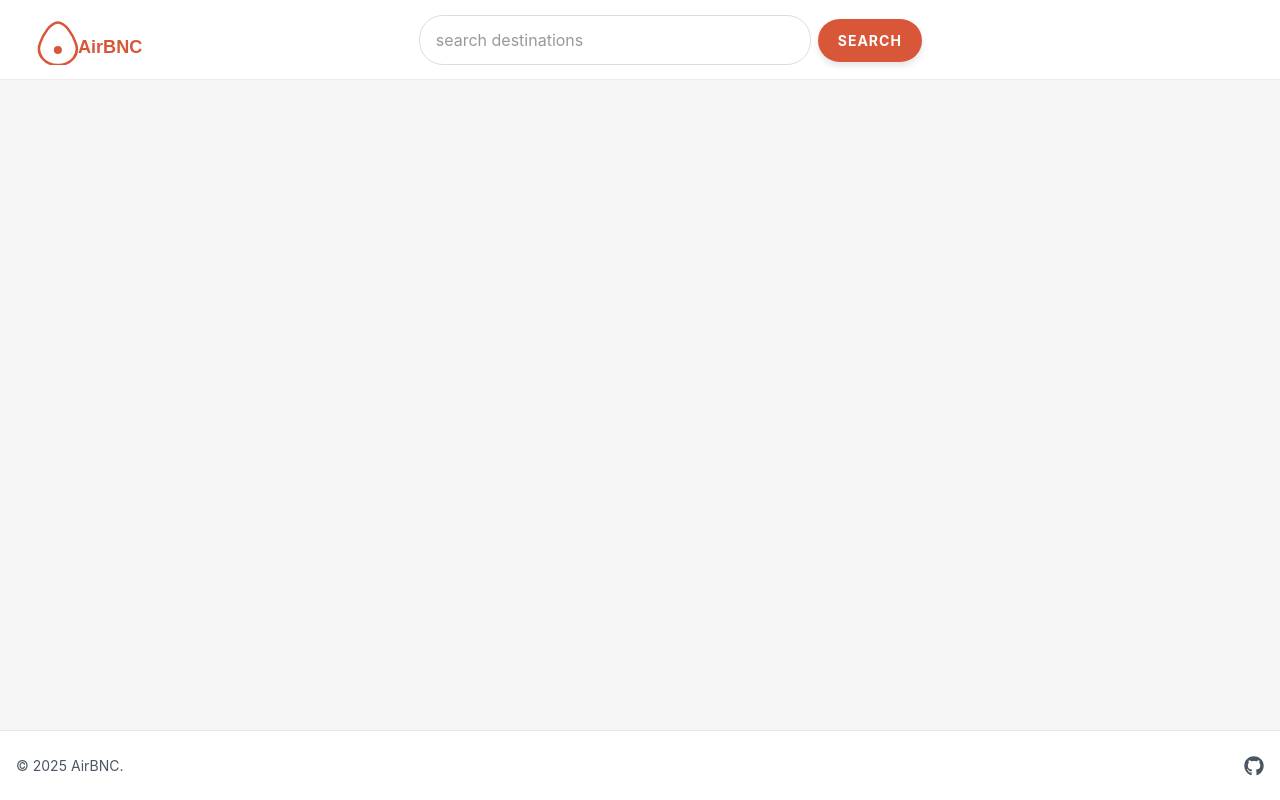
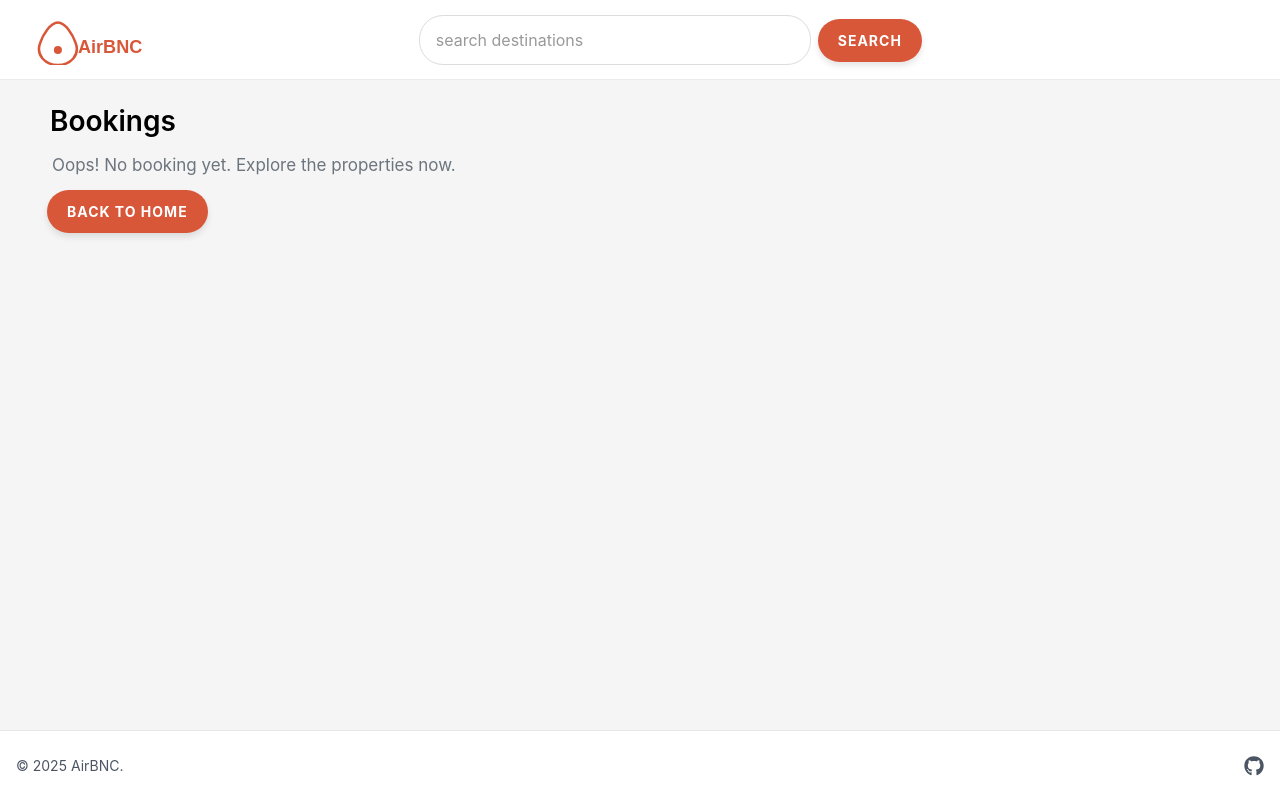
Before and after one commit to Jahanvi131/fe-airbnc, a React (Vite) app: page /trips in a window 1280 px wide. Built offline with nearby package versions, Linux system fonts and the light colour scheme; no server answers.

Commit message:
worked on add to fav show filled heart

```diff
--- /dev/null
+++ b/src/components/features/NoPropertyFound.jsx
@@ -0,0 +1,24 @@
+import { useNavigate } from "react-router-dom";
+import Button from "../../components/common/Button";
+import "../../components/common/button.css";
+
+const NoPropertyFound = ({ pageName }) => {
+  const navigate = useNavigate();
+  const goBackToHome = () => {
+    navigate("/");
+  };
+  return (
+    <div className="no-item-container">
+      <p class="no-item-message">
+        Oops!{" "}
+        {pageName === "wishlist"
+          ? "No property found in your wishlist. Add now."
+          : "No booking yet. Explore the properties now."}
+      </p>
+      <Button onClick={goBackToHome} class="back-button">
+        Back to Home
+      </Button>
+    </div>
+  );
+};
+export default NoPropertyFound;
--- a/src/components/features/PropertyList/PropertyCard.jsx
+++ b/src/components/features/PropertyList/PropertyCard.jsx
@@ -1,18 +1,30 @@
-import { useContext, useState, useEffect } from "react";
 import { Link } from "react-router-dom";
-import { UserContext } from "../../../contexts/UserContext";
 import { createFavourites } from "../../../services/api";
+import { useEffect, useState } from "react";
 
-const PropertyCard = ({ prop }) => {
-  const { user } = useContext(UserContext);
-  const [userId, setUserId] = useState(0);
+const PropertyCard = ({ prop, userId, onFavoriteChange }) => {
+  console.log(prop.favourited);
+  const [isFavorited, setIsFavorited] = useState(prop.favourited);
+
   useEffect(() => {
-    if (user?.user) {
-      setUserId(user.user.user_id);
+    setIsFavorited(prop.favourited);
+  }, [prop.favourited]);
+  const addToFavourites = async (property_id) => {
+    // Optimistically update UI
+    const newFavoriteStatus = true;
+    setIsFavorited(newFavoriteStatus);
+
+    // Notify parent component about the change
+    onFavoriteChange(property_id, newFavoriteStatus);
+    try {
+      await createFavourites(property_id, userId);
+    } catch {
+      const originalStatus = prop.favourited;
+      setIsFavorited(originalStatus);
+
+      // Notify parent about the reversion
+      onFavoriteChange(property_id, originalStatus);
     }
-  }, [user]);
-  const addToFavourites = async (property_id) => {
-    await createFavourites(property_id, userId);
   };
   return (
     <li>
@@ -30,8 +42,14 @@ const PropertyCard = ({ prop }) => {
           onClick={() => {
             addToFavourites(prop.property_id);
           }}
+          style={{
+            color: isFavorited ? "var(--color-primary)" : "",
+            transition: "color 0.2s ease",
+            cursor: isFavorited ? "none" : "pointer",
+            opacity: isFavorited ? 1.7 : 2,
+          }}
         >
-          ♡
+          {prop.favourited ? "♥" : "♡"}
         </button>
       </div>
       <div className="property-info">
--- a/src/components/features/PropertyList/PropertyList.jsx
+++ b/src/components/features/PropertyList/PropertyList.jsx
@@ -1,7 +1,8 @@
-import { useState, useEffect } from "react";
+import { useState, useEffect, useContext } from "react";
 import { fetchPropertyList } from "../../../services/api";
 import PropertyCard from "./PropertyCard";
 import { useSearchParams } from "react-router-dom";
+import { UserContext } from "../../../contexts/UserContext";
 
 const PropertyList = () => {
   const [searchParams, setSearchParams] = useSearchParams();
@@ -12,6 +13,7 @@ const PropertyList = () => {
   const [propertyList, setpropertyList] = useState([]);
   const [error, setError] = useState("");
   const [isLoading, setIsLoading] = useState(false);
+  const { user } = useContext(UserContext);
 
   useEffect(() => {
     fetchProperties();
@@ -25,7 +27,8 @@ const PropertyList = () => {
         property_typeFromQuery,
         min_priceFromQuery,
         max_priceFromQuery,
-        sortFromQuery
+        sortFromQuery,
+        user?.user?.user_id
       );
       if (response.success) {
         setpropertyList(response.data.properties);
@@ -51,13 +54,32 @@ const PropertyList = () => {
     }
   };
 
+  // Callback function for when a property is favorited
+  const handleFavoriteChange = (propertyId, isFavorited) => {
+    // Update the property list with the new favorite status
+    setpropertyList((prevList) =>
+      prevList.map((property) =>
+        property.property_id === propertyId
+          ? { ...property, favourited: isFavorited }
+          : property
+      )
+    );
+  };
+
   return (
     <>
       {error && <p className="error">{error}</p>}
       {isLoading && <p>loading...</p>}
       <ul className="property-grid">
         {propertyList.map((prop) => {
-          return <PropertyCard key={prop.property_id} prop={prop} />;
+          return (
+            <PropertyCard
+              key={prop.property_id}
+              prop={prop}
+              userId={user?.user?.user_id}
+              onFavoriteChange={handleFavoriteChange}
+            />
+          );
         })}
       </ul>
     </>
--- a/src/pages/Trips.jsx
+++ b/src/pages/Trips.jsx
@@ -1,3 +1,12 @@
-const Trips = () => {};
+import NoPropertyFound from "../components/features/NoPropertyFound";
+
+const Trips = () => {
+  return (
+    <div>
+      <h1 className="title">Bookings</h1>
+      <NoPropertyFound pageName={"trips"} />
+    </div>
+  );
+};
 
 export default Trips;
--- a/src/pages/Wishlist.jsx
+++ b/src/pages/Wishlist.jsx
@@ -2,6 +2,7 @@ import { useContext, useState, useEffect } from "react";
 import { UserContext } from "../../src/contexts/UserContext";
 import { fetchFavouritesByUserId } from "../services/api";
 import WishlistPropertyCard from "../components/features/WishList/WishlistPropertyCard";
+import NoPropertyFound from "../components/features/NoPropertyFound";
 
 const Wishlist = () => {
   const { user } = useContext(UserContext);
@@ -56,6 +57,7 @@ const Wishlist = () => {
       {error && <p className="error">{error}</p>}
       {isLoading && <p>loading...</p>}
       <h1 className="title">Wishlists</h1>
+      {wishList.length === 0 && <NoPropertyFound pageName={"wishlist"} />}
       <ul className="property-grid">
         {wishList.map((prop) => {
           return (
--- a/src/services/api.js
+++ b/src/services/api.js
@@ -37,7 +37,8 @@ export const fetchPropertyList = async (
   property_type,
   minprice,
   maxprice,
-  sort
+  sort,
+  userId
 ) => {
   try {
     // Construct query string dynamically
@@ -48,8 +49,14 @@ export const fetchPropertyList = async (
       sort
     );
     const { data } = await axios.get(
-      `${API_BASE_URL}/properties?${queryParams.toString()}`
+      `${API_BASE_URL}/properties?${queryParams.toString()}`,
+      {
+        headers: {
+          "X-User-ID": userId,
+        },
+      }
     );
+    console.log(data);
     return getSuccessResponse(data);
   } catch (err) {
     return getErrorResponse(err);
--- a/src/styles/global.css
+++ b/src/styles/global.css
@@ -473,6 +473,11 @@
   line-height: 1.6;
 }
 
+.no-item-message {
+  font-size: 17px;
+  color: #6c757d;
+  margin: 11px 12px;
+}
 .spaceship {
   width: 180px;
   height: 180px;
```
